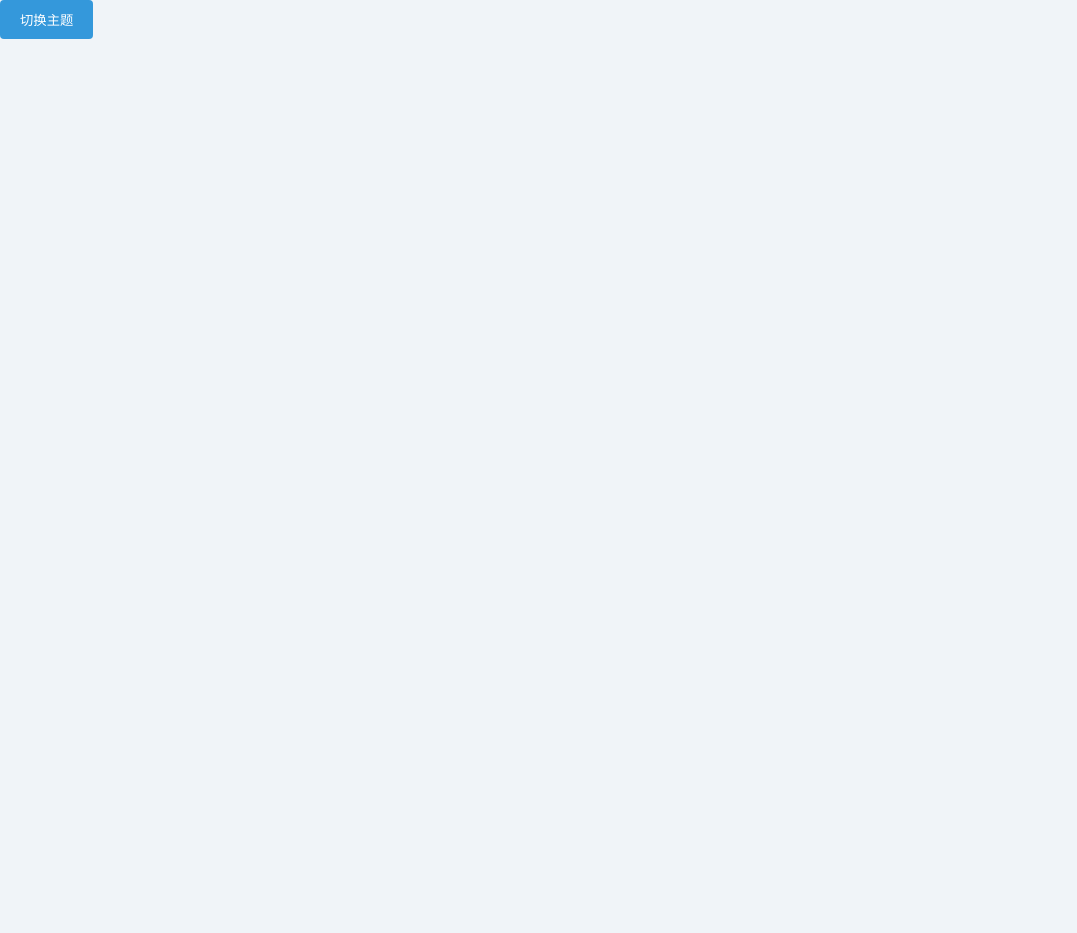
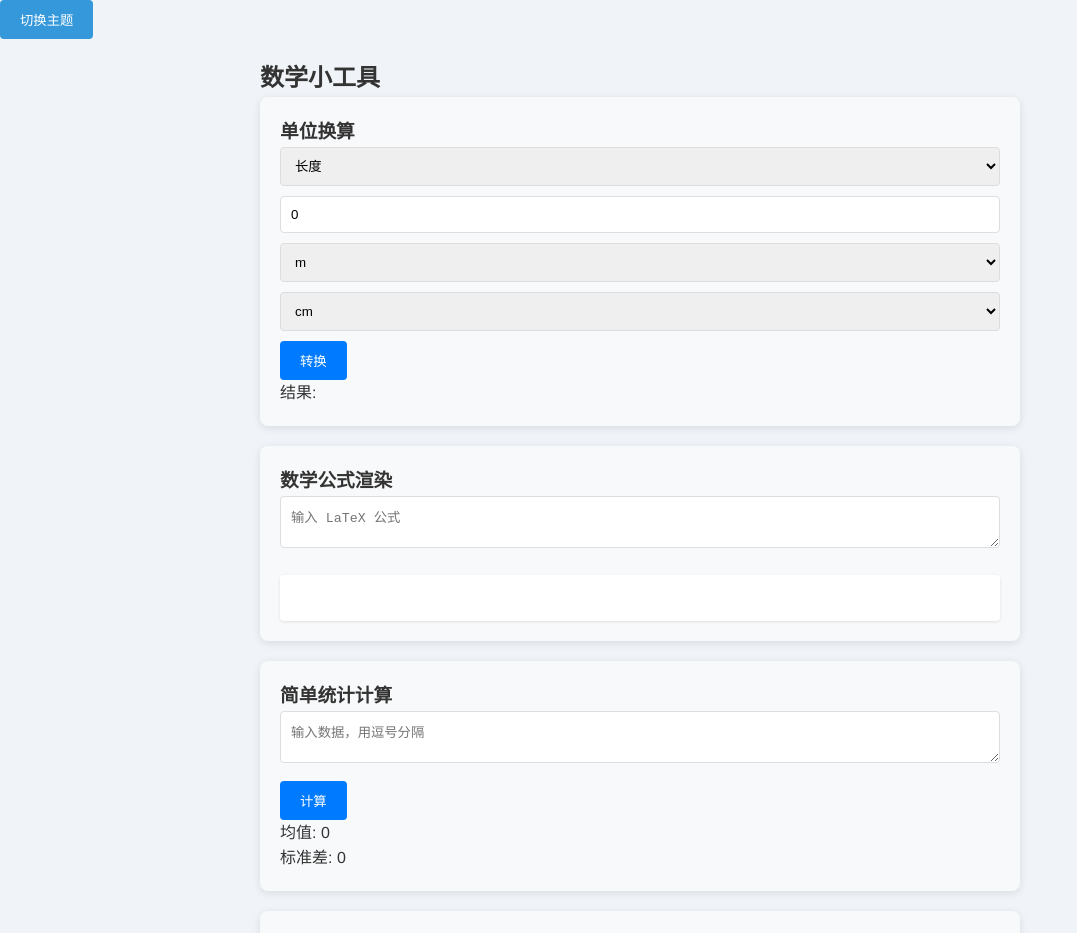
Before and after one commit to Hughhhhcoder/HTooL, a Vue app: page /math-tool in a window 1280 px wide. Before the commit this address had no page. Shown: the top 933 px of the page, without its empty margins (0-1077 px from the left). Before the commit the page ends 800 px from the top, so only its background shows below. Built offline with nearby package versions, Linux system fonts and the light colour scheme.

Commit message:
优化二维码生成功能：添加图片大小限制，改进图片处理方式

```diff
--- a/package.json
+++ b/package.json
@@ -14,13 +14,17 @@
     "github-markdown-css": "^5.8.1",
     "highlight.js": "^11.8.0",
     "jsqr": "^1.4.0",
+    "katex": "^0.16.22",
     "lodash-es": "^4.17.21",
     "marked": "^9.1.6",
+    "mathjs": "^14.4.0",
     "md5": "^2.3.0",
     "qrcode": "^1.5.4",
+    "tesseract.js": "^6.0.1",
     "turndown": "^7.2.0",
     "vue": "^3.3.4",
-    "vue-router": "^4.5.0"
+    "vue-router": "^4.5.0",
+    "xlsx": "^0.18.5"
   },
   "devDependencies": {
     "@vitejs/plugin-vue": "^5.2.3",
--- a/src/router/index.js
+++ b/src/router/index.js
@@ -8,6 +8,7 @@ import MarkdownHtmlConverter from '../views/MarkdownHtmlConverter.vue'
 import DrawingBoard from '../views/DrawingBoard.vue'
 import PomodoroTimer from '../views/PomodoroTimer.vue'
 import DataProcessor from '../views/DataProcessor.vue'
+import MathTool from '../views/MathTool.vue'
 
 const router = createRouter({
   history: createWebHistory(import.meta.env.BASE_URL),
@@ -51,6 +52,11 @@ const router = createRouter({
       path: '/data-processor',
       name: 'data-processor',
       component: DataProcessor
+    },
+    {
+      path: '/math-tool',
+      name: 'math-tool',
+      component: MathTool
     }
   ]
 })
--- a/src/views/Home.vue
+++ b/src/views/Home.vue
@@ -38,6 +38,11 @@
         <div class="tool-icon">🔧</div>
         <h2>数据处理工具</h2>
         <p>支持正则表达式测试、URL编码/解码、Base64编码/解码、哈希计算</p>
+      </div>
+      <div class="tool-card" @click="navigateToMathTool">
+        <div class="tool-icon">🔢</div>
+        <h2>数学小工具</h2>
+        <p>支持单位换算、数学公式渲染、统计计算、矩阵计算</p>
       </div>
     </div>
   </div>
@@ -83,6 +88,14 @@ const navigateToPomodoroTimer = () => {
 
 const navigateToDataProcessor = () => {
   router.push('/data-processor')
+}
+
+const navigateToMathTool = () => {
+  router.push('/math-tool')
+}
+
+const navigateToImageToExcel = () => {
+  router.push('/image-to-excel')
 }
 </script>
 
--- /dev/null
+++ b/src/views/MathTool.vue
@@ -0,0 +1,157 @@
+<template>
+  <div class="math-tool">
+    <h2>数学小工具</h2>
+
+    <!-- 单位换算 -->
+    <div class="section">
+      <h3>单位换算</h3>
+      <select v-model="unitType">
+        <option value="length">长度</option>
+        <option value="mass">质量</option>
+        <option value="volume">体积</option>
+      </select>
+      <input v-model.number="unitInput" placeholder="输入数值" type="number" />
+      <select v-model="fromUnit">
+        <option v-for="unit in units[unitType]" :key="unit" :value="unit">{{ unit }}</option>
+      </select>
+      <select v-model="toUnit">
+        <option v-for="unit in units[unitType]" :key="unit" :value="unit">{{ unit }}</option>
+      </select>
+      <button @click="convertUnit">转换</button>
+      <p>结果: {{ unitResult }}</p>
+    </div>
+
+    <!-- 数学公式渲染 -->
+    <div class="section">
+      <h3>数学公式渲染</h3>
+      <textarea v-model="formulaInput" placeholder="输入 LaTeX 公式"></textarea>
+      <div v-html="renderedFormula" class="formula"></div>
+    </div>
+
+    <!-- 简单统计计算 -->
+    <div class="section">
+      <h3>简单统计计算</h3>
+      <textarea v-model="statsInput" placeholder="输入数据，用逗号分隔"></textarea>
+      <button @click="calculateStats">计算</button>
+      <p>均值: {{ mean }}</p>
+      <p>标准差: {{ standardDeviation }}</p>
+    </div>
+
+    <!-- 矩阵计算 -->
+    <div class="section">
+      <h3>矩阵计算</h3>
+      <textarea v-model="matrixInput" placeholder="输入矩阵数据，用分号分隔行"></textarea>
+      <button @click="calculateMatrix">计算行列式</button>
+      <p>行列式: {{ determinant }}</p>
+    </div>
+  </div>
+</template>
+
+<script setup>
+import { ref, computed } from 'vue';
+import katex from 'katex';
+import * as math from 'mathjs';
+
+const unitType = ref('length');
+const unitInput = ref(0);
+const fromUnit = ref('m');
+const toUnit = ref('cm');
+const unitResult = ref('');
+
+const units = {
+  length: ['m', 'cm', 'mm', 'km'],
+  mass: ['kg', 'g', 'mg', 'lb'],
+  volume: ['l', 'ml', 'm3', 'cm3']
+};
+
+const convertUnit = () => {
+  try {
+    const result = math.unit(unitInput.value, fromUnit.value).toNumber(toUnit.value);
+    unitResult.value = result + ' ' + toUnit.value;
+  } catch (error) {
+    unitResult.value = '转换错误';
+  }
+};
+
+const formulaInput = ref('');
+const renderedFormula = computed(() => {
+  try {
+    return katex.renderToString(formulaInput.value, { throwOnError: false });
+  } catch (error) {
+    return '渲染错误';
+  }
+});
+
+const statsInput = ref('');
+const mean = ref(0);
+const standardDeviation = ref(0);
+
+const calculateStats = () => {
+  try {
+    const data = statsInput.value.split(',').map(Number);
+    mean.value = math.mean(data);
+    standardDeviation.value = math.std(data);
+  } catch (error) {
+    mean.value = '计算错误';
+    standardDeviation.value = '计算错误';
+  }
+};
+
+const matrixInput = ref('');
+const determinant = ref('');
+
+const calculateMatrix = () => {
+  try {
+    const matrix = math.matrix(matrixInput.value.split(';').map(row => row.split(',').map(Number)));
+    determinant.value = math.det(matrix);
+  } catch (error) {
+    determinant.value = '计算错误';
+  }
+};
+</script>
+
+<style scoped>
+.math-tool {
+  padding: 20px;
+  max-width: 800px;
+  margin: 0 auto;
+}
+
+.section {
+  margin-bottom: 20px;
+  padding: 20px;
+  background: #f8f9fa;
+  border-radius: 8px;
+  box-shadow: 0 2px 8px rgba(0, 0, 0, 0.1);
+}
+
+input, textarea, select {
+  width: 100%;
+  margin-bottom: 10px;
+  padding: 10px;
+  border: 1px solid #ddd;
+  border-radius: 4px;
+}
+
+button {
+  margin-right: 10px;
+  padding: 10px 20px;
+  background: #007bff;
+  color: white;
+  border: none;
+  border-radius: 4px;
+  cursor: pointer;
+}
+
+button:hover {
+  background: #0056b3;
+}
+
+.formula {
+  margin-top: 10px;
+  padding: 10px;
+  background: white;
+  border-radius: 4px;
+  box-shadow: 0 1px 3px rgba(0, 0, 0, 0.1);
+}
+</style>
--- a/src/views/QRCodeTool.vue
+++ b/src/views/QRCodeTool.vue
@@ -129,7 +129,13 @@ const generateQRCode = async () => {
         content = urlInput.value;
         break;
       case 'image':
-        content = imagePreview.value;
+        if (!imagePreview.value) {
+          alert('请先上传图片');
+          return;
+        }
+        // 对于图片，生成一个临时的文件URL
+        const blob = await fetch(imagePreview.value).then(r => r.blob());
+        content = URL.createObjectURL(blob);
         break;
     }
 
@@ -144,7 +150,8 @@ const generateQRCode = async () => {
       color: {
         dark: darkColor.value,
         light: lightColor.value
-      }
+      },
+      errorCorrectionLevel: 'H' // 使用最高级别的错误纠正
     };
 
     qrCodeDataUrl.value = await QRCode.toDataURL(content, options);
@@ -157,6 +164,12 @@ const generateQRCode = async () => {
 const handleImageUpload = (event) => {
   const file = event.target.files[0];
   if (file) {
+    // 检查文件大小
+    if (file.size > 5 * 1024 * 1024) { // 5MB
+      alert('图片大小不能超过5MB');
+      return;
+    }
+
     const reader = new FileReader();
     reader.onload = (e) => {
       imagePreview.value = e.target.result;
```
Also changed, not shown: 1 other file (tests, documents, lock files or other folders).
